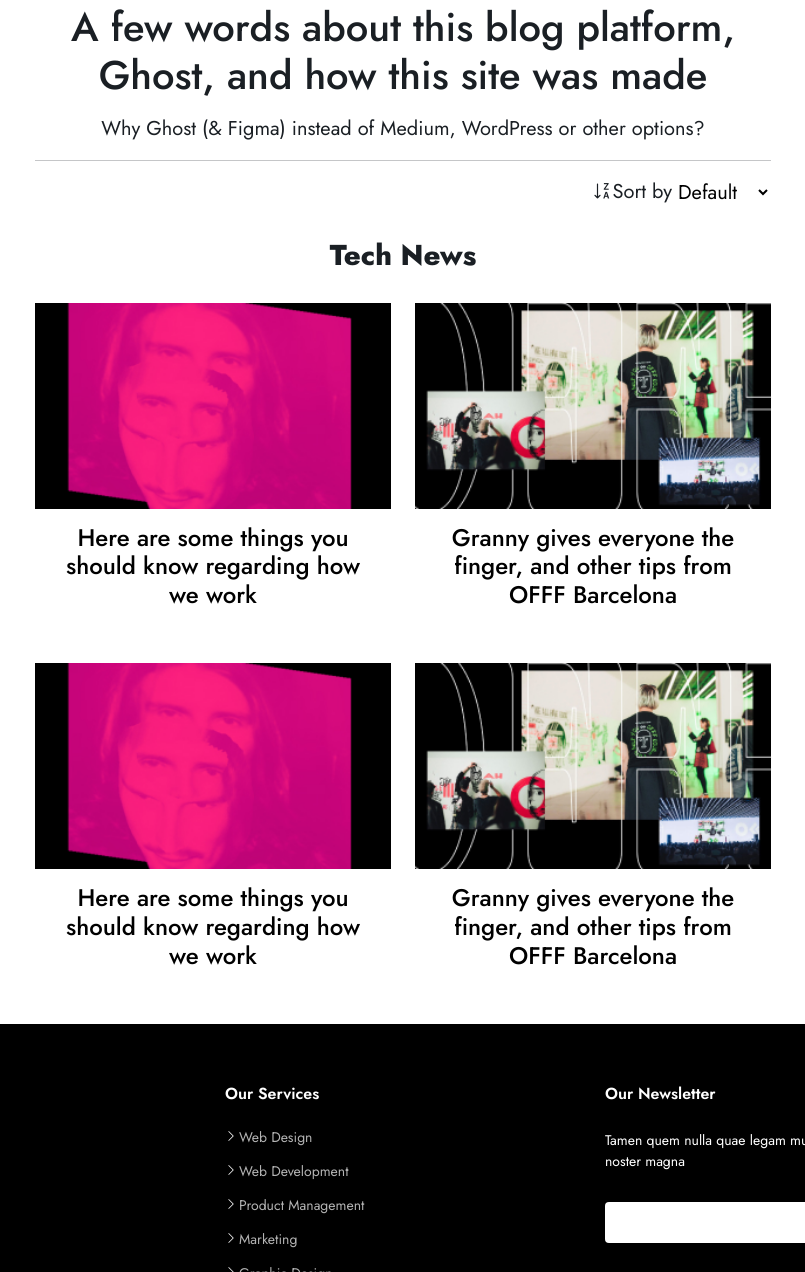
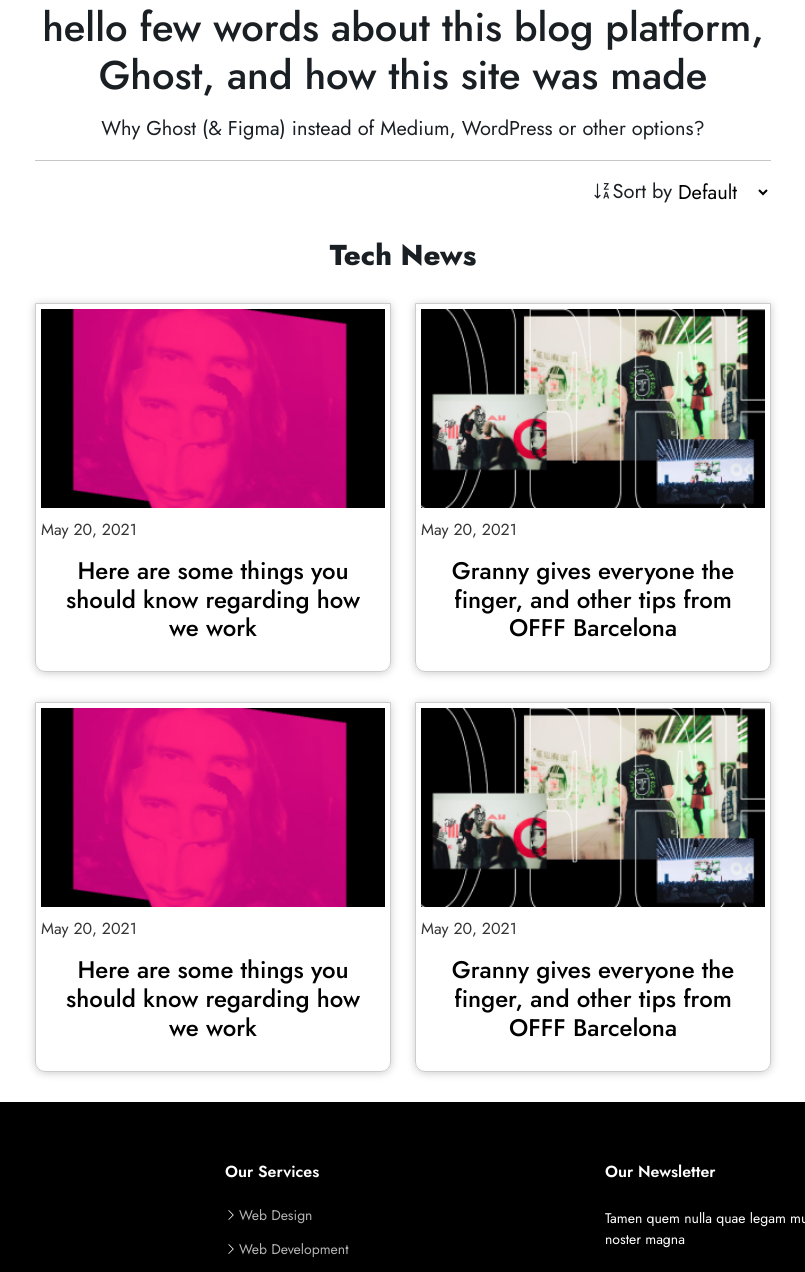
Before and after one commit to sachin123jadhav/Techmergers-HTML, a plain HTML site: page index.html in a window 1280 px wide. Shown: the part 467-1739 px from the top of the page, without its empty margins (237-1042 px from the left). Drawn offline with Linux system fonts and the light colour scheme.

Commit message:
Home blog card design

```diff
--- a/assets/css/blog-home.css
+++ b/assets/css/blog-home.css
@@ -2,6 +2,12 @@
 .sort-by{ display: flex; justify-content: end;}
 .sort-by select{border: 0; background-color: transparent;cursor: pointer;}
 select option:hover{cursor: progress;}
-.blog-img img{width: 100%;}
+.blog-img{ overflow: hidden; height:220px;object-fit: cover;
+    height: 100%;}
+.blog-img img{width: 100%; transition: all 1s;}
 .blog-list .blog-short-desc{text-align: center; padding: 15px;}
-.blog-list{margin-bottom: 30px;}
+.blog-list{margin-bottom: 30px;border: solid 1px #ccc; transition: all 1s;
+    padding: 5px; border-bottom-left-radius: 10px; border-bottom-right-radius: 10px; overflow: hidden;box-shadow: 0 1px 9px #ccc;}
+.blog-list:hover .blog-img img{transform: scale(1.1);filter: grayscale(0.8);}
+.blog-list:hover{box-shadow: 0 1px 9px #000;}
+.blog-date p{color: rgba(0, 0,0, .8);font-size: 1rem;    padding-top: 10px;}
--- a/index.html
+++ b/index.html
@@ -89,7 +89,7 @@
             <div class="featured-img">
               <img src="assets/images/blog/feature.jpg" width="100%" alt="">
             </div>
-            <h1 class="text-center mt-30">A few words about this blog platform, Ghost, and how this site was made</h1>
+            <h1 class="text-center mt-30">hello few words about this blog platform, Ghost, and how this site was made</h1>
          <p class="text-center mt-15 mb-15">Why Ghost (& Figma) instead of Medium, WordPress or other options?</p>
          <hr>
 
@@ -124,6 +124,9 @@
               <div class="blog-img">
                   <img src="assets/images/blog/blog-1.jpg">
               </div>
+              <div class="blog-date">
+                <p class="mb-0">May 20, 2021</p>
+              </div>
               <div class="blog-short-desc">
 <h4>Here are some things you should know regarding how we work </h4>
               </div>
@@ -135,6 +138,9 @@
             <div class="blog-list">
               <div class="blog-img">
                   <img src="assets/images/blog/blog-2.jpg">
+              </div>
+              <div class="blog-date">
+                <p class="mb-0">May 20, 2021</p>
               </div>
               <div class="blog-short-desc">
 <h4>Granny gives everyone the finger, and other tips from OFFF Barcelona</h4>
@@ -148,6 +154,9 @@
               <div class="blog-img">
                   <img src="assets/images/blog/blog-1.jpg">
               </div>
+              <div class="blog-date">
+                <p class="mb-0">May 20, 2021</p>
+              </div>
               <div class="blog-short-desc">
 <h4>Here are some things you should know regarding how we work </h4>
               </div>
@@ -159,6 +168,9 @@
             <div class="blog-list">
               <div class="blog-img">
                   <img src="assets/images/blog/blog-2.jpg">
+              </div>
+              <div class="blog-date">
+                <p class="mb-0">May 20, 2021</p>
               </div>
               <div class="blog-short-desc">
 <h4>Granny gives everyone the finger, and other tips from OFFF Barcelona</h4>
```
